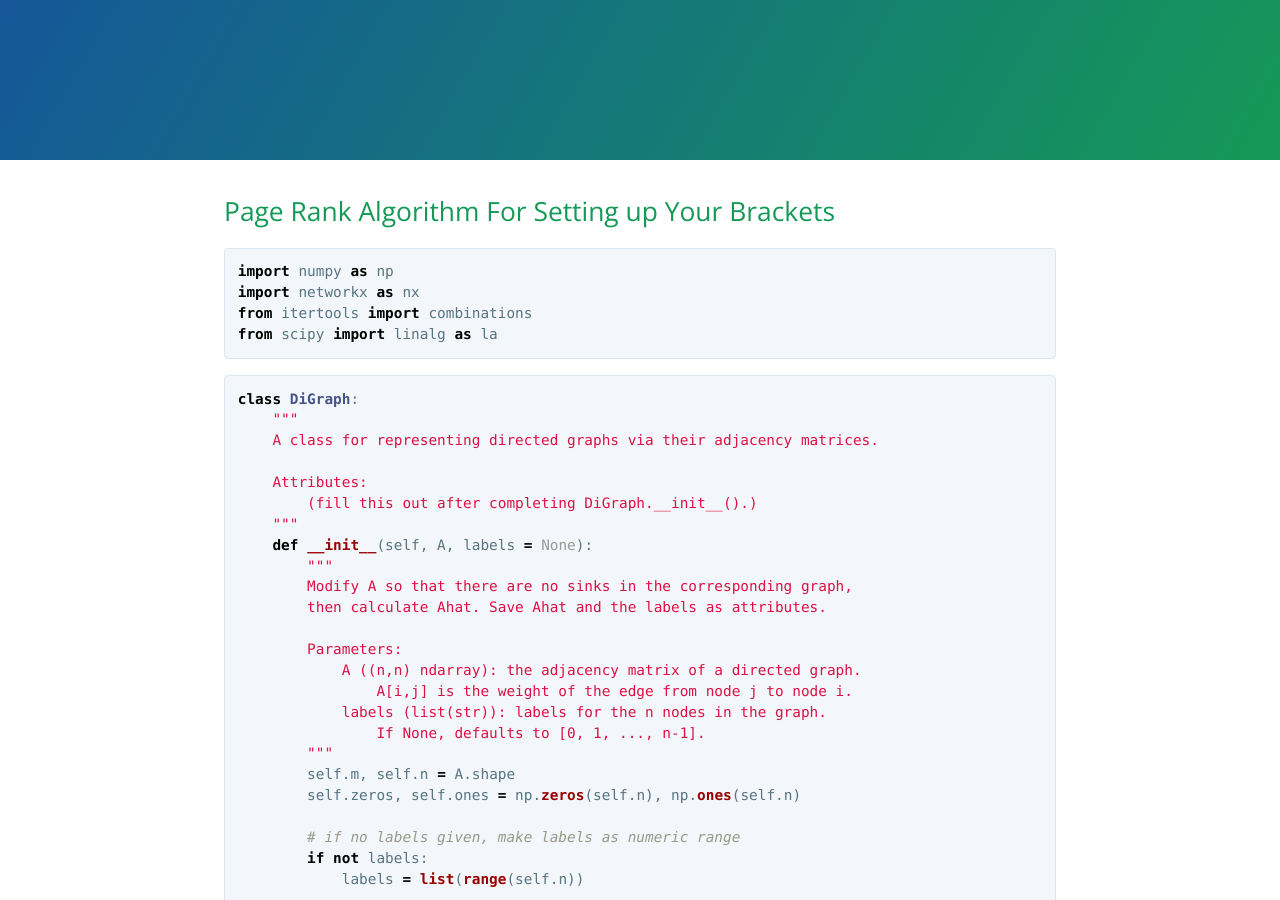
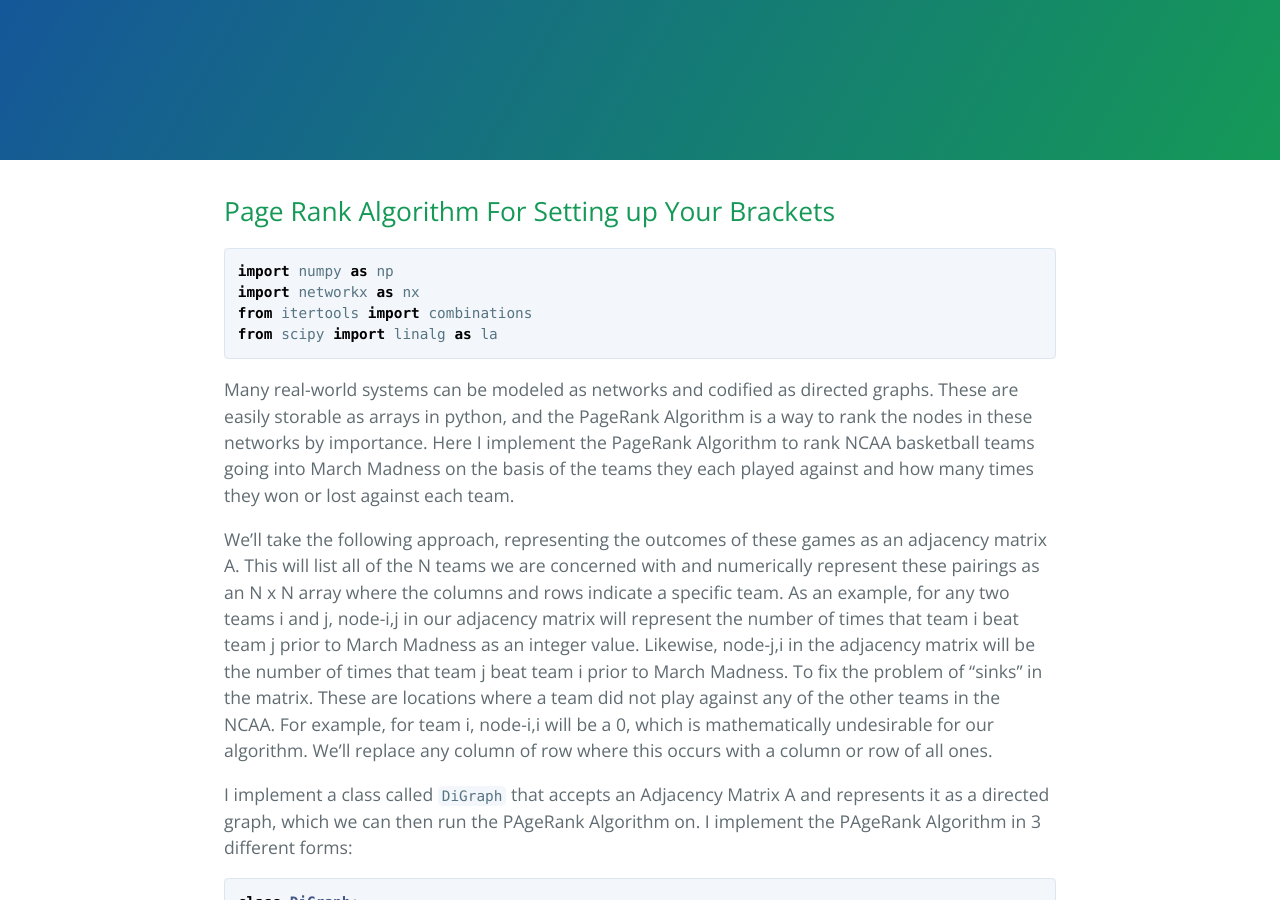
Before and after one commit to walkerhughes/portfolio, a Jekyll site: the page built from page_rank.md, in a window 1280 px wide and 900 px high. Built offline with Jekyll 4.4.1, drawn with Linux system fonts in a browser that asks for light colours; our own code applies the rules of GitHub Pages for plain Markdown files.

Commit message:
Update page_rank.md

````diff
--- a/page_rank.md
+++ b/page_rank.md
@@ -12,6 +12,13 @@ import networkx as nx
 from itertools import combinations
 from scipy import linalg as la
 ```
+
+Many real-world systems can be modeled as networks and codified as directed graphs. These are easily storable as arrays in python, and the PageRank Algorithm is a way to rank the nodes in these networks by importance. Here I implement the PageRank Algorithm to rank NCAA basketball teams going into March Madness on the basis of the teams they each played against and how many times they won or lost against each team.
+
+We’ll take the following approach, representing the outcomes of these games as an adjacency matrix A. This will list all of the N teams we are concerned with and numerically represent these pairings as an N x N array where the columns and rows indicate a specific team. As an example, for any two teams i and j, node-i,j in our adjacency matrix will represent the number of times that team i beat team j prior to March Madness as an integer value. Likewise, node-j,i in the adjacency matrix  will be the number of times that team j beat team i prior to March Madness. To fix the problem of “sinks” in the matrix. These are locations where a team did not play against any of the other teams in the NCAA. For example, for team i, node-i,i will be a 0, which is mathematically undesirable for our algorithm. We’ll replace any column of row where this occurs with a column or row of all ones.
+
+I implement a class called ```DiGraph``` that accepts an Adjacency Matrix A and represents it as a directed graph, which we can then run the PAgeRank Algorithm on. I implement the PAgeRank Algorithm in 3 different forms:
+
 
 ```python
 class DiGraph:
````
